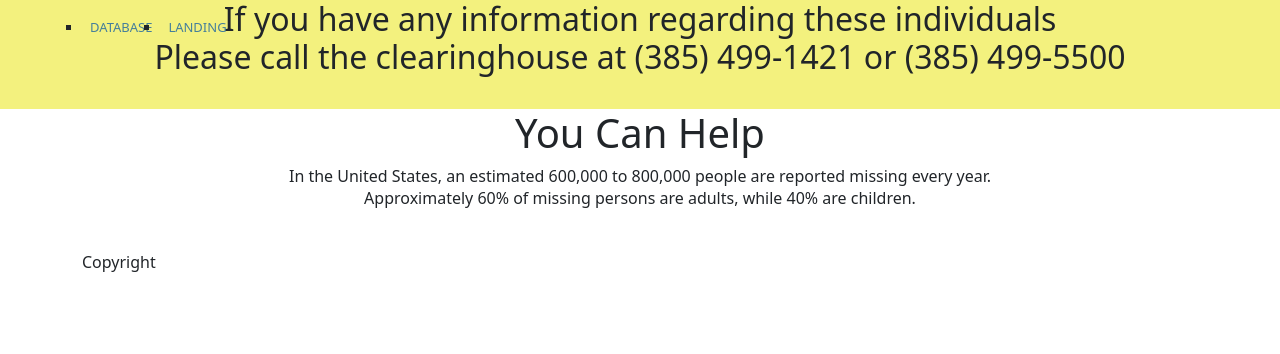
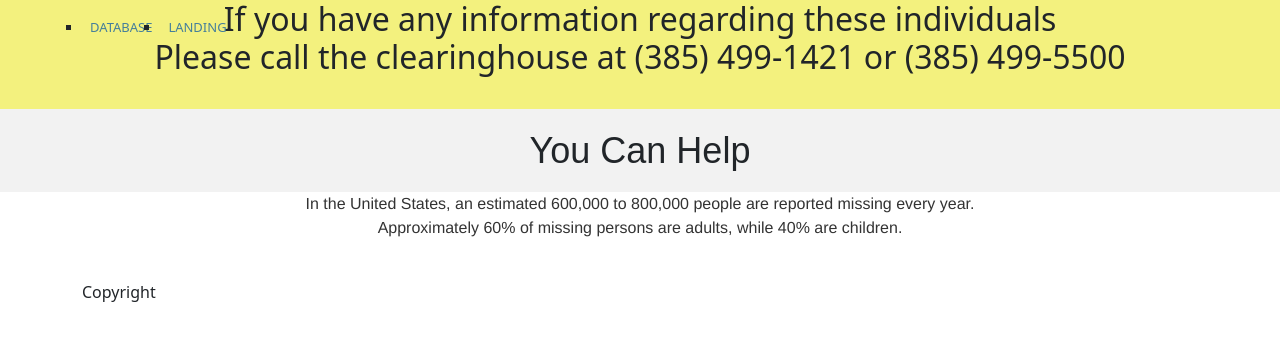
Before and after one commit to ianpurnell01/MissingPersons, a Django app: template missingpersons/templates/landing/index.html in a window 1280 px wide. Shown: the top 354 px of the page. Run offline with Django 3.2, Linux system fonts and the light colour scheme; the template is opened without the code that fills it, so the values that code supplies are empty.

Commit message:
Update index.html
Added some CSS

```diff
--- a/missingpersons/templates/landing/index.html
+++ b/missingpersons/templates/landing/index.html
@@ -1,10 +1,8 @@
 {% extends 'base.html' %}
 {% load static %}
 {% block content %}
-    <h1 style="text-align: center;">You Can Help</h1>
-    <p style="text-align: center;">
-        In the United States, an estimated 600,000 to 800,000 people are reported missing every year.
-        <br> Approximately 60% of missing persons are adults, while 40% are children.
-
+   <h1 style="text-align: center; background-color: #f2f2f2; padding: 20px; font-family: Arial, sans-serif; font-size: 36px; margin: 0;">You Can Help</h1>
+    <p style="text-align: center; font-size: 16px; line-height: 1.5; font-family: 'Helvetica Neue', sans-serif; color: #333;">
+        In the United States, an estimated 600,000 to 800,000 people are reported missing every year. <br> Approximately 60% of missing persons are adults, while 40% are children.
     </p>
 {% endblock %}
```
